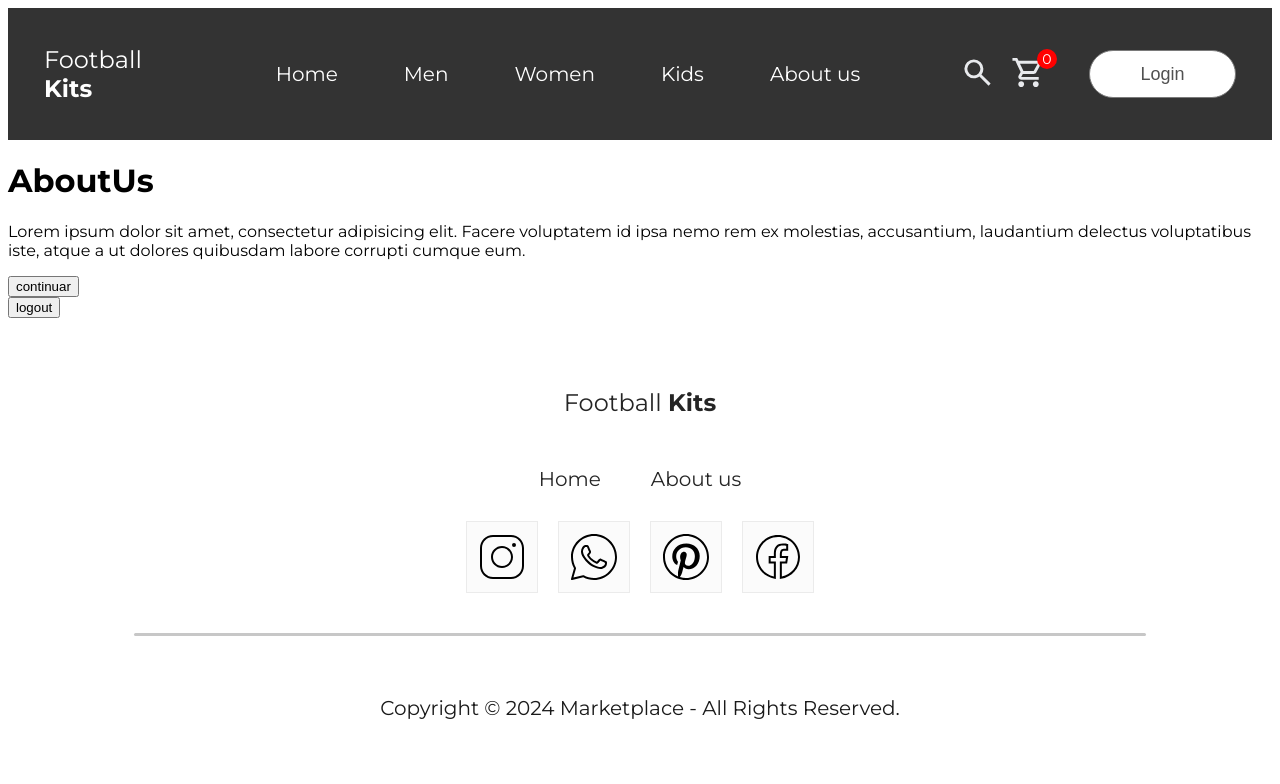
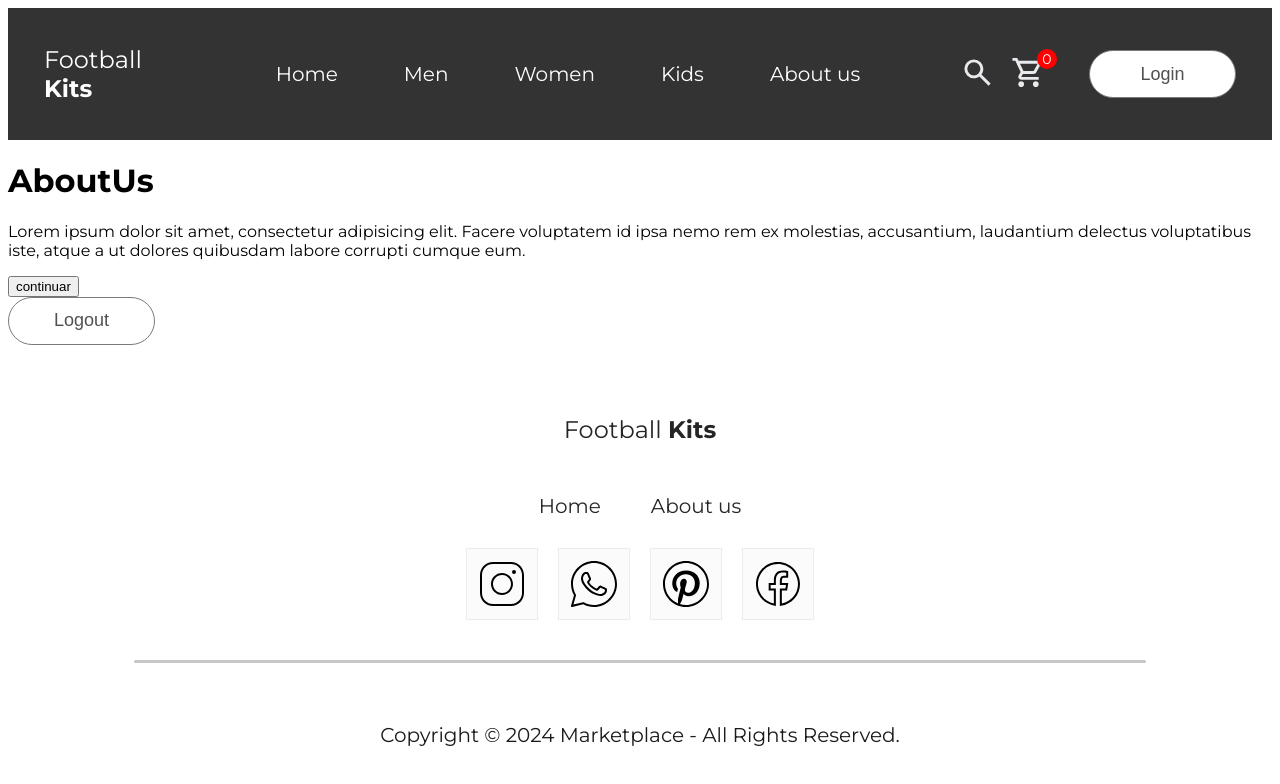
Before and after one commit to RoccoDellAmico/front-demo, a React (Vite) app in the folder proy_vite/client/marketplace/: page /aboutUs in a window 1280 px wide. Shown: the top 784 px of the page. Built offline with nearby package versions, Linux system fonts and the light colour scheme; no server answers.

Commit message:
condicional navbar funcionando

```diff
--- a/proy_vite/client/marketplace/src/App.jsx
+++ b/proy_vite/client/marketplace/src/App.jsx
@@ -15,7 +15,7 @@ import men_banner from './assets/banner_mens.png';
 import women_banner from './assets/banner_women.png';
 import kid_banner from './assets/banner_kids.png';
 import './App.css';
-import Login from './Pages/Login';
+import Login from './Pages/LogIn';
 import CheckOut from './Pages/CheckOut';
 import Payment from './Pages/Payment';
 import AdminPanel from './Pages/AdminPanel';
--- a/proy_vite/client/marketplace/src/Pages/LogIn.jsx
+++ b/proy_vite/client/marketplace/src/Pages/LogIn.jsx
@@ -1,7 +1,8 @@
-import React, { useState , useEffect } from "react";
+import React, { useState , useEffect , useContext } from "react";
 import './CSS/Login.css'
 import { Link, useNavigate } from 'react-router-dom'
 import AuthService from "../services/AuthService";
+import { ShopContext } from  '../Context/ShopContext'
 
 const Login = () => {
 
@@ -9,12 +10,14 @@ const Login = () => {
     const [password, setPassword] = useState('');
     const [errorMessage, setErrorMessage] = useState('');
     const navigate = useNavigate();
+    const {changeLogueado} = useContext(ShopContext);
 
     const handleSubmit = async (e) => {
         e.preventDefault();
         try{
             await AuthService.login(email, password);
             console.log('Succesful login')
+            changeLogueado();
             navigate('/');
         } catch(error) {
             console.error('Failed login');
--- a/proy_vite/client/marketplace/src/Pages/LoginSignup.jsx
+++ b/proy_vite/client/marketplace/src/Pages/LoginSignup.jsx
@@ -1,7 +1,8 @@
-import React, { useState } from 'react'
+import React, { useState , useContext } from 'react'
 import './CSS/LoginSignup.css'
 import { Link, useNavigate } from 'react-router-dom'
 import AuthService from '../services/AuthService'
+import { ShopContext } from '../Context/ShopContext'
 
 const LoginSignup =() => {
 
@@ -11,6 +12,7 @@ const LoginSignup =() => {
     const [password, setPassword] = useState('');
     const [errorMessage, setErrorMessage] = useState('');
     const navigate = useNavigate();
+    const {changeLogueado} = useContext(ShopContext);
 
     const handleSubmit = async (e) => {
         e.preventDefault();
@@ -19,6 +21,7 @@ const LoginSignup =() => {
             console.log(lastName);
             await AuthService.signup(firstName, lastName, email, password);
             console.log('Succesful');
+            changeLogueado();
             navigate('/');
         } catch(error) {
             console.error('Error');
--- /dev/null
+++ b/proy_vite/client/marketplace/src/components/Logout Button/LogoutButton.css
@@ -0,0 +1,16 @@
+.logout-button button {
+    width: 147px;
+    height: 48px;
+    outline: none;
+    border: 1px solid #7a7a7a;
+    border-radius: 75px;
+    color: #515151;
+    font-size: 18px;
+    font-weight: 500;
+    background: white;
+    cursor: pointer;
+}
+
+.logout-button button:hover {
+    background: #f5f5f5;
+}
--- a/proy_vite/client/marketplace/src/components/Logout Button/LogoutButton.jsx
+++ b/proy_vite/client/marketplace/src/components/Logout Button/LogoutButton.jsx
@@ -1,12 +1,17 @@
-import { Navigate, useNavigate } from "react-router-dom"
+import { Navigate, useNavigate} from "react-router-dom"
 import AuthService from "../../services/AuthService"
+import { ShopContext } from '../../Context/ShopContext'
+import React, {useContext} from "react"
+import './LogoutButton.css'
 
 
 const LogoutButton = ()=> {
     const navigate = useNavigate();
+    const {changeLogueado} = useContext(ShopContext);
 
     const handleClick = () => {
         AuthService.logout()
+        changeLogueado();
         navigate('/')
         console.log('logout');
     }
@@ -35,8 +40,8 @@ const LogoutButton = ()=> {
           }*/
 
     return(
-        <div>
-            <button type="button" onClick={handleClick}>logout</button>
+        <div className="logout-button">
+            <button type="button" onClick={handleClick}>Logout</button>
         </div>
     )
 }
--- a/proy_vite/client/marketplace/src/components/Navbar/Navbar.jsx
+++ b/proy_vite/client/marketplace/src/components/Navbar/Navbar.jsx
@@ -7,6 +7,7 @@ import {Link} from 'react-router-dom'
 import { ShopContext } from '../../Context/ShopContext'
 import profile from '../../assets/profile.svg'
 import AuthService from '../../services/AuthService'
+import LogoutButton from '../Logout Button/LogoutButton'
 
 const Navbar = () => {
 
@@ -51,7 +52,7 @@ const Navbar = () => {
                     {logueado ? <Link to='/profile'> <img src={profile} alt="profile" /> </Link> : <></>}
                 </div>
                 <div className="boton-login">
-                    {logueado ? <Link to='/signUp'> <button>Logout</button> </Link> : <Link to='/signUp'> <button>Login</button> </Link>}
+                    {logueado ? <LogoutButton/> : <Link to='/signUp'> <button>Login</button> </Link>}
                 </div>
             </div>
 
```
